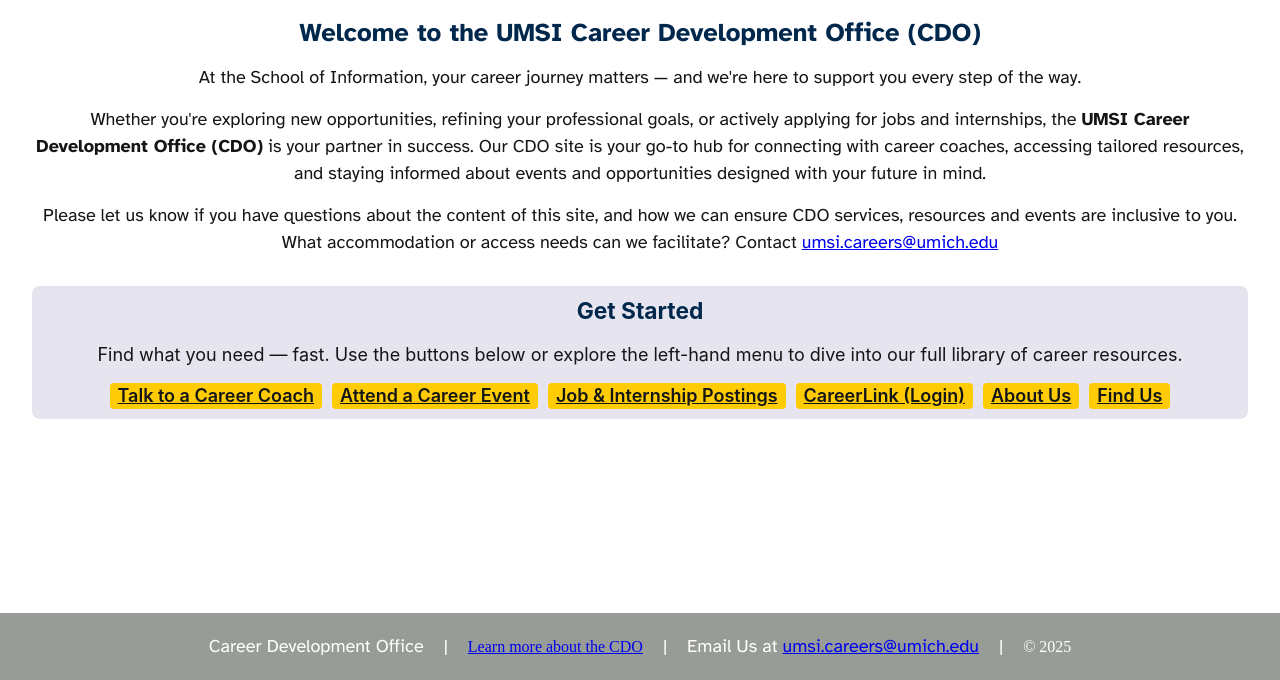
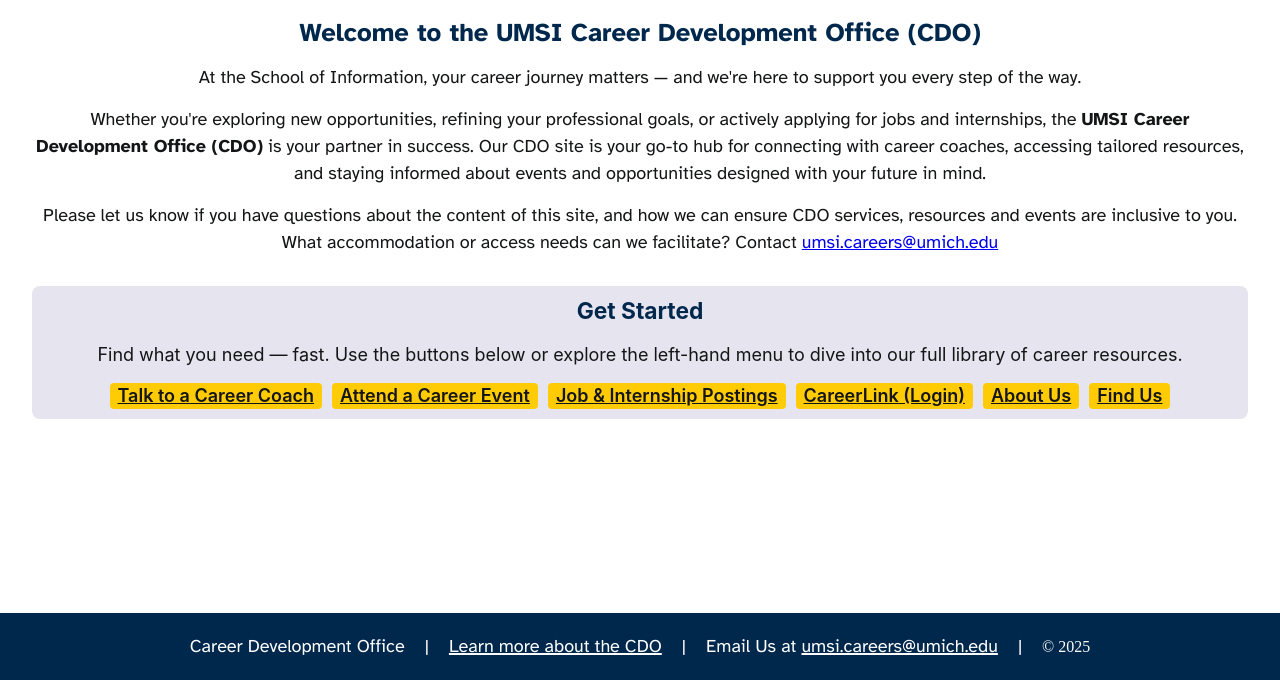
Before and after one commit to sofia-simon/w25-si539-final, a plain HTML site: page index.html in a window 1280 px wide. Shown: the part 120-800 px from the top of the page. Drawn offline with Linux system fonts and the light colour scheme.

Commit message:
Add files via upload

```diff
--- a/css/style.css
+++ b/css/style.css
@@ -253,7 +253,7 @@ body {
     align-items: center;
     gap: 20px;
     align-self: stretch;
-    background: var(--Angell-Hall-Ash, #989C97);
+    background: var(--Blue, #00274C);
 }
 
 footer .body-1 {
@@ -270,6 +270,18 @@ footer .body-1 {
 
 footer #footer-year {
     color: #FFF;
+}
+
+footer a {
+    color: var(--White, #FFFFFF);
+    text-decoration: 2px solid var(--White, #FFFFFF) underline;
+
+    /* Body 1 */
+    font-family: Atkinson Hyperlegible;
+    font-size: 18px;
+    font-style: normal;
+    font-weight: 400;
+    line-height: 27px; /* 150% */
 }
 
 
--- a/index.html
+++ b/index.html
@@ -27,11 +27,11 @@
     </div>
 
     <header class="header-container">
-        <div class="header-logo">
-            <img src="photos/umsi_favicon.jpg" alt="UMSI Logo" height="75" width="75">
+        <div class="header-logo" >
+            <img src="photos/umsi_favicon.jpg" alt="UMSI Logo" height="75" width="75" role="presentation">
         </div>
 
-        <nav>
+        <nav aria-label="Main navigation">
             <ul>
                 <li class="selected"><a href = "index.html">Home</a></li>
                 <li><a href = "navigation/applications.html">Applications</a></li>
@@ -77,7 +77,7 @@
         <p class="footer-decoration  body-1">|</p>
         <a href="https://www.si.umich.edu/student-experience/career-development">Learn more about the CDO</a>
         <p class="footer-decoration  body-1">|</p>
-        <p class=" body-1">Email Us at <a href="mailto:umsi.careers@umich.edu">umsi.careers@umich.edu</a></p>
+        <p class="body-1">Email Us at <a href="mailto:umsi.careers@umich.edu">umsi.careers@umich.edu</a></p>
         <p class="footer-decoration body-1">|</p>
         <div id="footer-year">
             <script>
```
